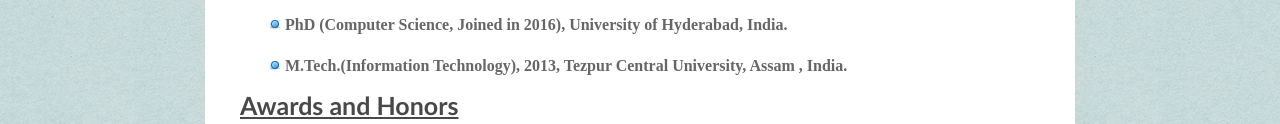
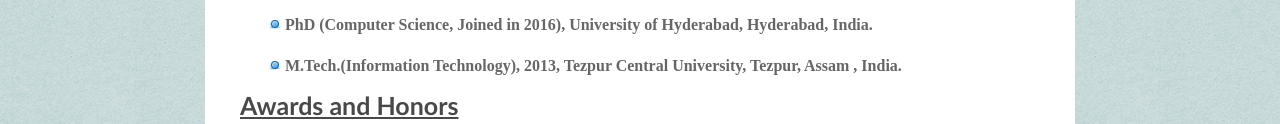
Before and after one commit to sahooajitkumar/sahooajitkumar.github.io, a plain HTML site: page index.html in a window 1280 px wide. Shown: the part 757-881 px from the top of the page. Drawn offline with Linux system fonts and the light colour scheme.

Commit message:
Update index.html

```diff
--- a/index.html
+++ b/index.html
@@ -63,8 +63,8 @@
 		<section id="education">
 		<h2>Education</h2>
 			<ul>
-			         <li><b>PhD (Computer Science, Joined in 2016), University of Hyderabad, India.</b></li>
-					<li><b>M.Tech.(Information Technology), 2013, Tezpur Central University, Assam , India.</b></li>
+			         <li><b>PhD (Computer Science, Joined in 2016), University of Hyderabad,  Hyderabad, India.</b></li>
+					<li><b>M.Tech.(Information Technology), 2013, Tezpur Central University, Tezpur, Assam , India.</b></li>
 				</ul>
 		</section>
 
```
